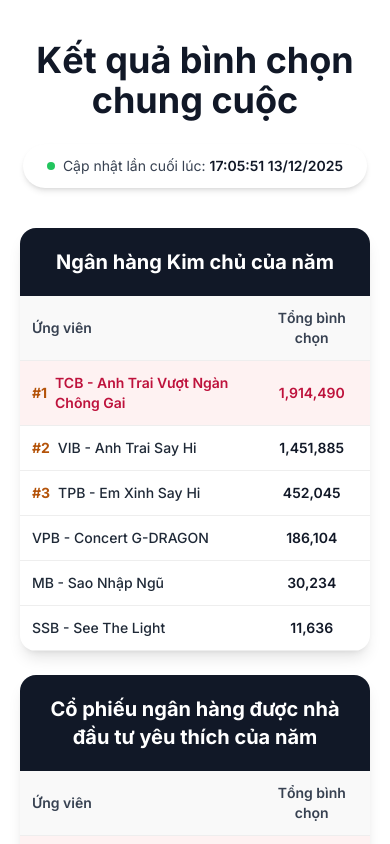
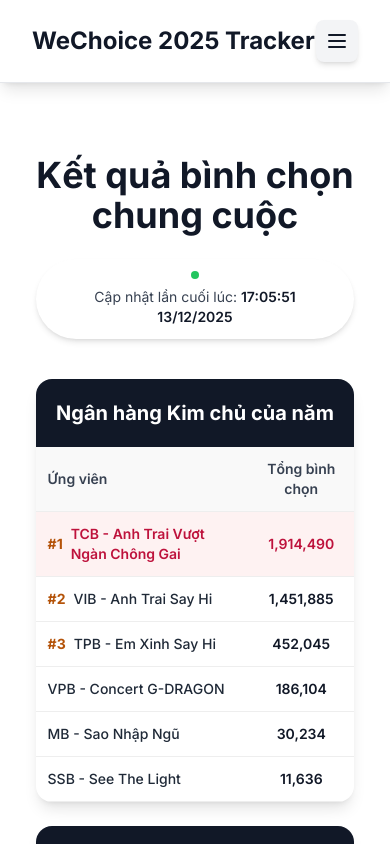
Before and after one commit to ntu09082007-eng/wechoice-tracker-frontend, a React (Vite) app: page /realtime in a window 390 px wide. Shown: the top 844 px of the page. Built offline with nearby package versions, Linux system fonts and the light colour scheme; what chartjs-plugin-zoom would draw is missing.

Commit message:
Update App.tsx

```diff
--- a/src/App.tsx
+++ b/src/App.tsx
@@ -1,30 +1,56 @@
-import { BrowserRouter, Routes, Route, Navigate } from 'react-router-dom';
-import RealtimePage from './pages/RealtimePage';
-import StatsPage from './pages/StatsPage';
-import PredictionPage from './pages/PredictionPage';
-import AboutPage from './pages/AboutPage';
-import EmptyPage from './pages/EmptyPage';
-import ChartPage from './pages/ChartPage'; // Giữ lại trang Chart mới
+import React from 'react';
+import {
+  BrowserRouter as Router,
+  Routes,
+  Route,
+  Navigate,
+  Outlet
+} from "react-router-dom";
 
-function App() {
+// Import các trang
+import RealtimePage from "./pages/RealtimePage";
+import StatsPage from "./pages/StatsPage";
+import PredictionPage from "./pages/PredictionPage";
+import AboutPage from "./pages/AboutPage";
+import ChartPage from "./pages/ChartPage";
+import EmptyPage from "./pages/EmptyPage";
+
+// Import Header/Footer
+import Header from "./components/Header";
+import Footer from "./components/Footer";
+
+// 👇 LAYOUT NÀY SẼ TỰ ĐỘNG THÊM HEADER/FOOTER CHO CÁC TRANG CÒN THIẾU
+const MainLayout = () => {
   return (
-    <BrowserRouter>
+    <div className="min-h-screen bg-white flex flex-col overflow-x-hidden">
+      <Header />
+      <main className="flex-grow w-full mb-[20px] min-h-[calc(100vh-80px)]">
+        <div className="w-full px-4 md:px-6 py-8">
+          <Outlet /> {/* Đây là nơi nội dung trang web hiện ra */}
+        </div>
+      </main>
+      <Footer />
+    </div>
+  );
+};
+
+export default function App() {
+  return (
+    <Router>
       <Routes>
-        {/* Chỉ định tuyến thôi, KHÔNG bọc Header/Footer ở đây nữa */}
-        <Route path="/" element={<Navigate to="/realtime" replace />} />
-        <Route path="/realtime" element={<RealtimePage />} />
+        {/* --- NHÓM 1: CÁC TRANG CẦN BÙ HEADER/FOOTER (Dùng MainLayout) --- */}
+        <Route element={<MainLayout />}>
+          <Route index element={<Navigate to="/realtime" replace />} />
+          <Route path="/realtime" element={<RealtimePage />} />
+          <Route path="/prediction" element={<PredictionPage />} />
+          <Route path="/about" element={<AboutPage />} />
+          <Route path="*" element={<EmptyPage />} />
+        </Route>
 
-        {/* Các trang chức năng */}
+        {/* --- NHÓM 2: CÁC TRANG ĐÃ CÓ SẴN HEADER (Để riêng ra cho khỏi bị nhân đôi) --- */}
         <Route path="/history" element={<StatsPage />} />
         <Route path="/chart" element={<ChartPage />} />
-        <Route path="/prediction" element={<PredictionPage />} />
-        <Route path="/about" element={<AboutPage />} />
-
-        {/* Trang lỗi 404 */}
-        <Route path="*" element={<EmptyPage />} />
       </Routes>
-    </BrowserRouter>
+    </Router>
   );
 }
-
-export default App;
```
